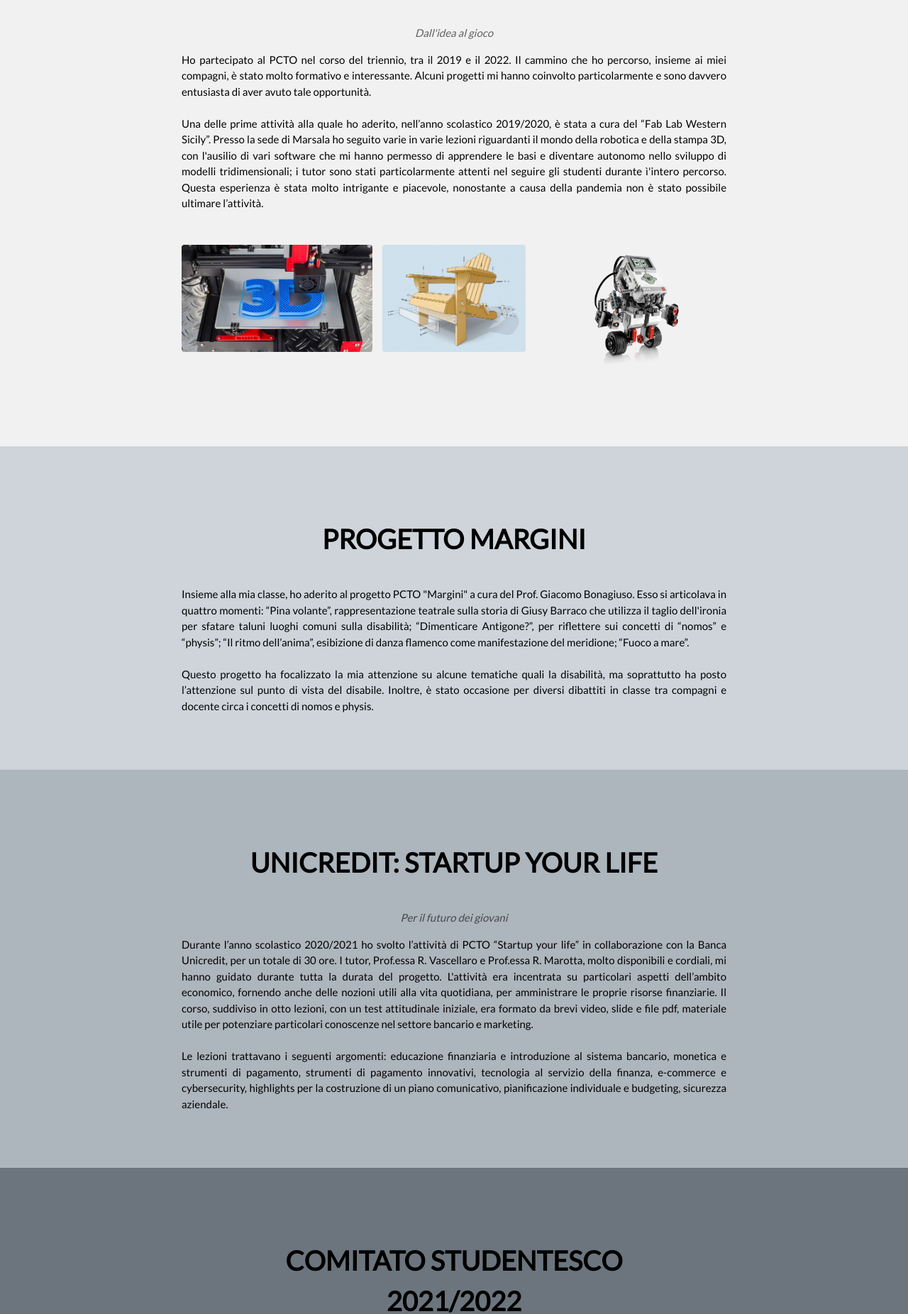
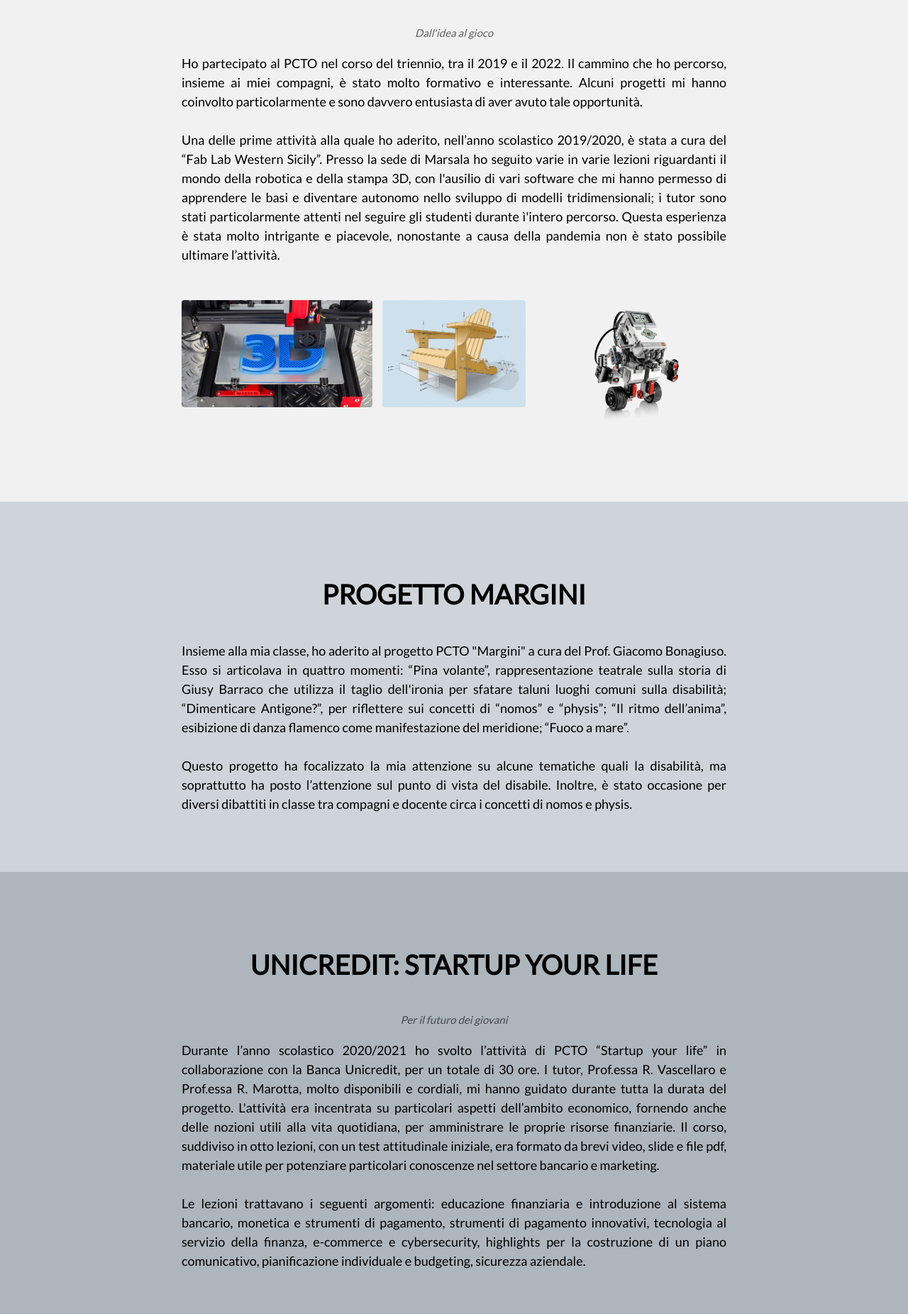
Before and after one commit to manuelicata/morenolicata, a plain HTML site: page index.html in a window 1280 px wide. Shown: the part 698-2550 px from the top of the page at 71% size. Drawn offline with nearby package versions, Linux system fonts and the light colour scheme.

Commit message:
Add files via upload

```diff
--- a/index.html
+++ b/index.html
@@ -116,7 +116,7 @@ function topFunction() {
   <div class="w3-container  w3-content w3-center w3-padding-64" style="max-width:800px" id="second">
     <b><p style="font-size: 38px;">FAB LAB</p></b>
     <p class="w3-opacity"><i>Dall'idea al gioco</i></p>
-    <p class="w3-justify">Ho partecipato al PCTO nel corso del triennio, tra il 2019 e il 2022. Il cammino che ho percorso, insieme ai miei compagni, è stato molto formativo e interessante.
+    <p class="w3-justify" style="font-size:18px;">Ho partecipato al PCTO nel corso del triennio, tra il 2019 e il 2022. Il cammino che ho percorso, insieme ai miei compagni, è stato molto formativo e interessante.
       Alcuni progetti mi hanno coinvolto particolarmente e sono davvero entusiasta di aver avuto tale opportunità.<br><br>
       Una delle prime attività alla quale ho aderito, nell’anno scolastico 2019/2020, è stata a cura del “Fab Lab Western Sicily”. Presso la sede di Marsala ho seguito varie in varie lezioni
        riguardanti il mondo della robotica e della stampa 3D, con l'ausilio di vari software che mi
@@ -140,7 +140,7 @@ function topFunction() {
   <div style="background-color:#ced4da;">
   <div class="w3-container w3-content w3-center w3-padding-64" style="max-width:800px" id="third">
     <b><p style="font-size: 38px;">PROGETTO MARGINI</p></b>
-    <p class="w3-justify">Insieme alla mia classe, ho aderito al progetto PCTO "Margini" a cura del Prof. Giacomo Bonagiuso. Esso si articolava in quattro momenti: “Pina volante”,
+    <p class="w3-justify" style="font-size:18px;">Insieme alla mia classe, ho aderito al progetto PCTO "Margini" a cura del Prof. Giacomo Bonagiuso. Esso si articolava in quattro momenti: “Pina volante”,
       rappresentazione teatrale sulla storia di Giusy Barraco che utilizza il taglio dell'ironia per sfatare taluni luoghi comuni sulla disabilità;
       “Dimenticare Antigone?”, per riflettere sui concetti di “nomos” e “physis”; “Il ritmo dell’anima”, esibizione di danza flamenco come manifestazione
       del meridione; “Fuoco a mare”.<br><br> Questo progetto ha focalizzato la mia attenzione su alcune tematiche quali la disabilità, ma soprattutto ha posto
@@ -153,7 +153,7 @@ function topFunction() {
   <div class="w3-container w3-content w3-center w3-padding-64" style="max-width:800px" id="fourth">
     <b><p style="font-size: 38px;">UNICREDIT: STARTUP YOUR LIFE</p></b>
     <p class="w3-opacity"><i>Per il futuro dei giovani</i></p>
-    <p class="w3-justify">Durante l’anno scolastico 2020/2021 ho svolto l’attività di PCTO “Startup your life” in collaborazione con la Banca Unicredit, per un totale di 30 ore.
+    <p class="w3-justify" style="font-size:18px;">Durante l’anno scolastico 2020/2021 ho svolto l’attività di PCTO “Startup your life” in collaborazione con la Banca Unicredit, per un totale di 30 ore.
       I tutor, Prof.essa R. Vascellaro e Prof.essa R. Marotta, molto disponibili e cordiali, mi hanno guidato durante tutta
       la durata del progetto. L'attività era incentrata su particolari aspetti dell’ambito economico, fornendo anche delle nozioni utili alla vita quotidiana, per amministrare
       le proprie risorse finanziarie. Il corso, suddiviso in otto lezioni, con un test attitudinale iniziale, era formato da brevi video, slide e file pdf, materiale utile per potenziare particolari
@@ -176,12 +176,13 @@ function topFunction() {
         <img src="img/comitato3.jpg" class="w3-round w3-margin-left w3-margin-bottom" alt="Random Name" style="width:100%">
       </div>
     </div>
-    <p class="w3-justify">Durante il corso del 5º anno ho deciso di prendere parte al “Comitato studentesco” del nostro liceo,
+    <p class="w3-justify" style="font-size:18px;">Durante il corso del 5º anno ho deciso di prendere parte al “Comitato studentesco” del nostro liceo,
        è un’esperienza di cui vado molto fiero e che mi ha formato molto, specialmente nell’ambito organizzativo e decisionale.
 Ho conosciuto molti ragazzi che hanno reso questo percorso magnifico, porterò con me tantissimi ricordi di questa esperienza unica,
  nonostante le avversità che abbiamo incontrato, grazie alla nostra forza di volontà, siamo riusciti a riproporre le pluri-decennali
  tradizioni del nostro liceo, ovvero: la rappresentazione teatrale del musical “Cenerentola” presso il Teatro Rivoli e la serata danzante all’Area 14.
-Soddisfazioni immense che hanno ripagato tutti gli sforzi compiuti e il tempo impiegato.</p>
+<br><br>
+<b>Soddisfazioni immense che hanno ripagato tutti gli sforzi compiuti e il tempo impiegato.</b></p>
     <div class="w3-row w3-padding-32 w3-center">
 
       <div class="w3-center">
@@ -207,7 +208,7 @@ Soddisfazioni immense che hanno ripagato tutti gli sforzi compiuti e il tempo im
         <div class="w3-rest w3-margin-bottom">
           <div class="w3-container w3-white">
             <p><b>Moreno Licata</b></p>
-            <p>All'interno del mio curriculum potrete trovare il resoconto del mio percorso scolastisco e formativo.</p>
+            <p >All'interno del mio curriculum potrete trovare il resoconto del mio percorso scolastisco e formativo.</p>
             <br><br><br>
             <a href="doc/cv.pdf" download target="_blank">
               <button class="w3-button w3-black w3-margin-bottom">Apri il CV Europass</button>
```
